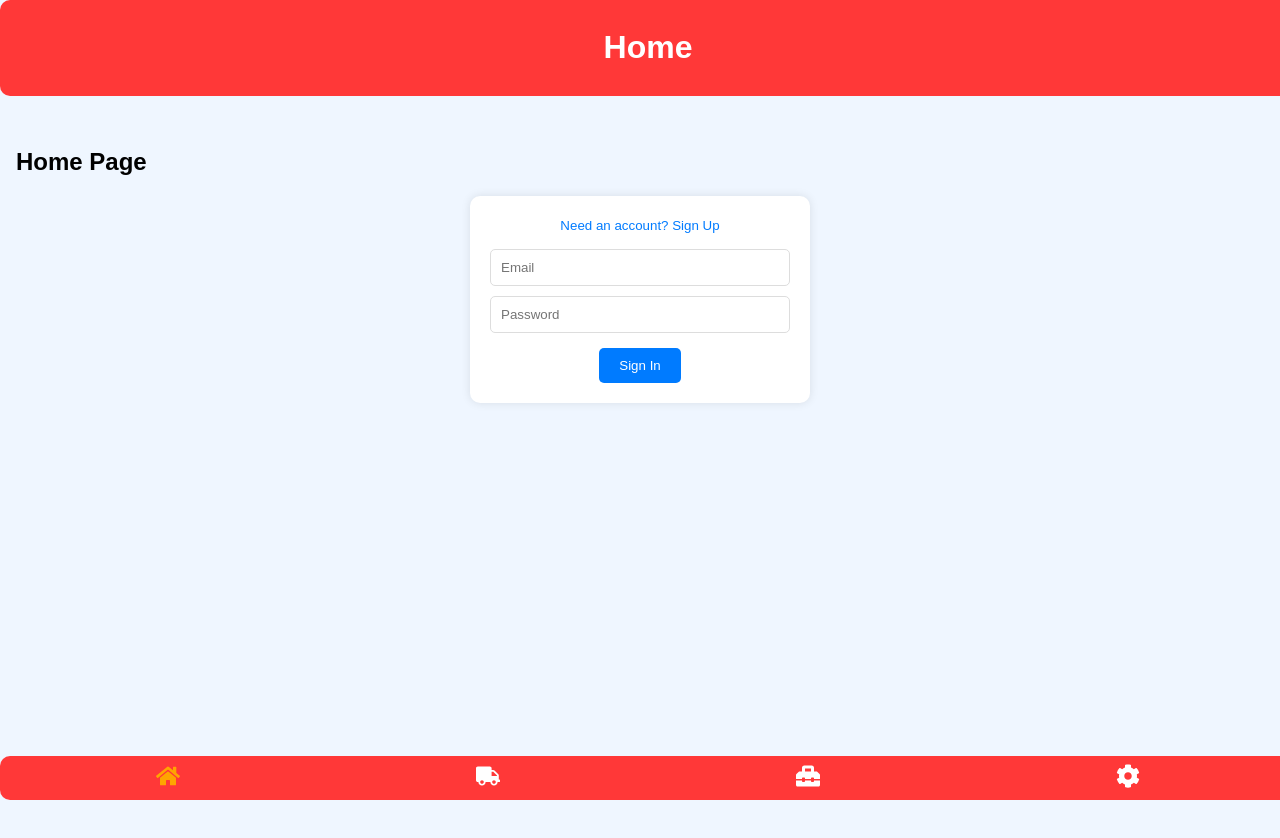
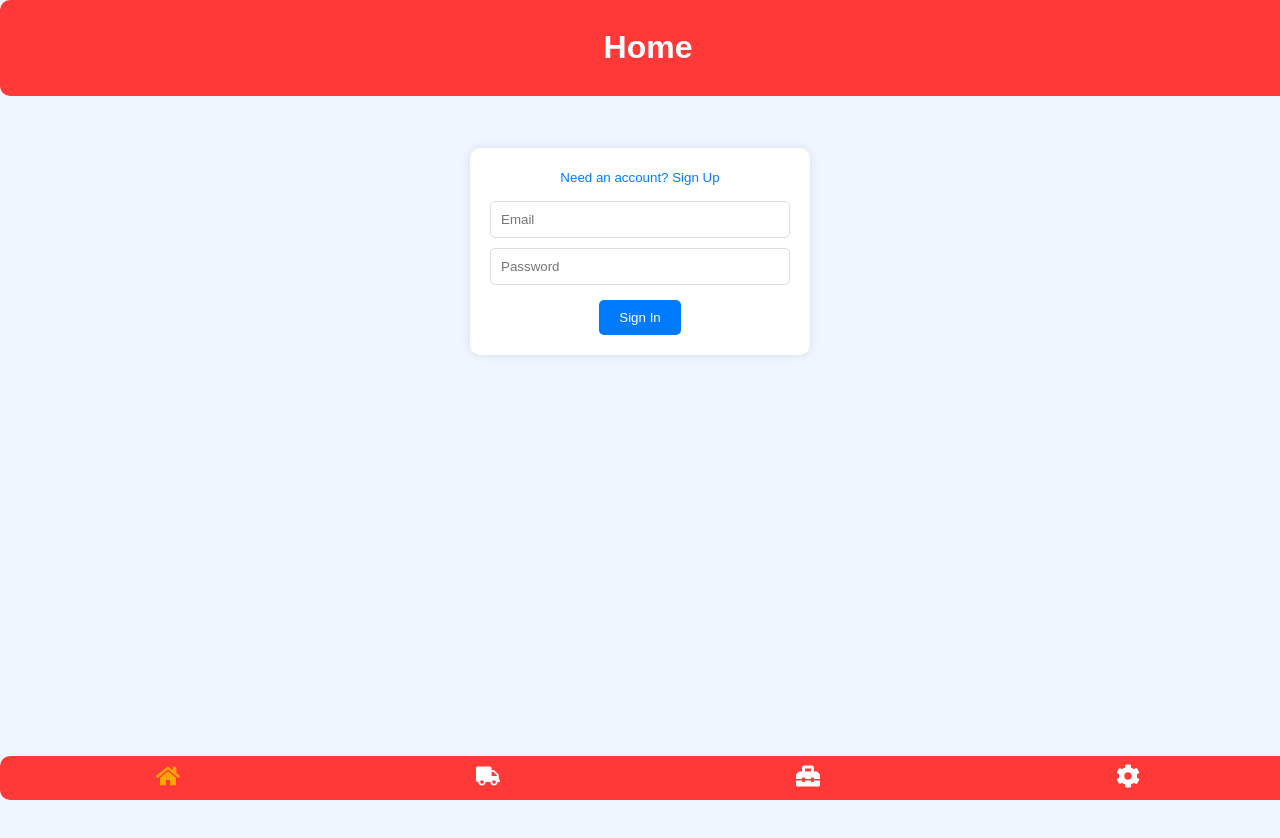
Before and after one commit to cyberpompier/V9, a React (Vite) app: page / in a window 1280 px wide. Shown: the top 838 px of the page. Built offline with nearby package versions, Linux system fonts and the light colour scheme; no server answers.

Commit message:
Initial commit from your app

```diff
--- a/src/pages/Home.jsx
+++ b/src/pages/Home.jsx
@@ -150,7 +150,7 @@ function Home() {
 
   return (
     <main className="main-content">
-      <h2>Home Page</h2>
+
 
       {user ? (
         <div className="profile-container">
```
